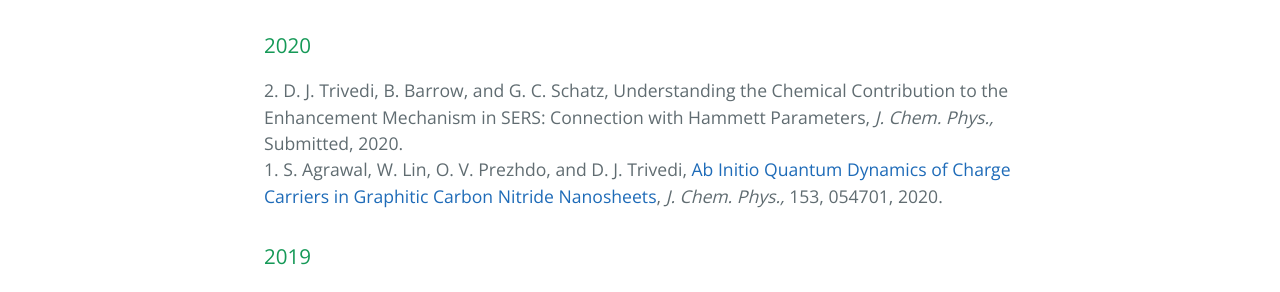
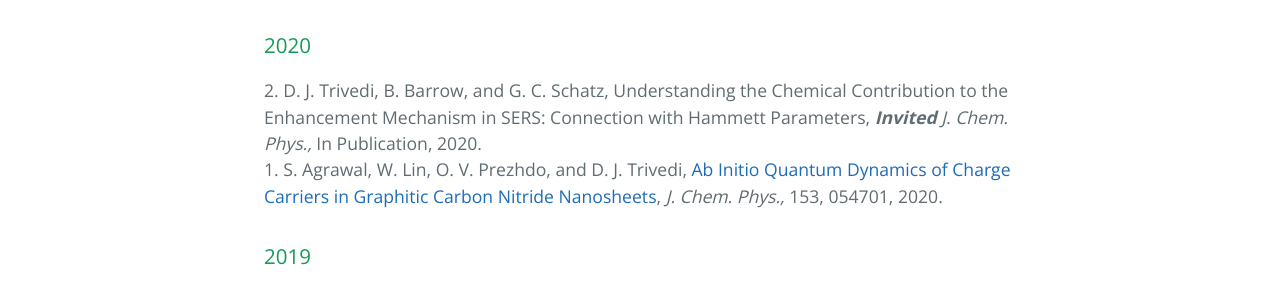
Before and after one commit to dharatrivedi/dharatrivedi.github.io, a Jekyll site: the page built from publication.html, in a window 1280 px wide. Shown: the part 478-770 px from the top of the page. Built offline with Jekyll 4.4.1, drawn with Linux system fonts in a browser that asks for light colours.

Commit message:
Update publication.html

```diff
--- a/publication.html
+++ b/publication.html
@@ -8,7 +8,7 @@
   <ul class="clearfix">
     <h2>Publications at Clarkson University</h2>
     <h3>2020</h3>
-      2. D. J. Trivedi, B. Barrow, and G. C. Schatz, Understanding the Chemical Contribution to the Enhancement Mechanism in SERS: Connection with Hammett Parameters, <i> J. Chem. Phys.,</i> Submitted, 2020.<br />
+      2. D. J. Trivedi, B. Barrow, and G. C. Schatz, Understanding the Chemical Contribution to the Enhancement Mechanism in SERS: Connection with Hammett Parameters, <i> <b> Invited </b> J. Chem. Phys.,</i> In Publication, 2020.<br />
       1. S. Agrawal, W. Lin, O. V. Prezhdo, and D. J. Trivedi, <a href="https://doi.org/10.1063/5.0010628"> Ab Initio Quantum Dynamics of Charge Carriers in Graphitic Carbon Nitride Nanosheets</a>, <i> J. Chem. Phys.,</i> 153, 054701, 2020.
     <h3>2019</h3>
       1. B. Barrow and D. J. Trivedi, <a href="https://doi.org/10.1021/bk-2019-1331.ch005"> Time-Domain Ab Initio Studies of Excited State Dynamics at Nanoscale Interfaces </a> in ACS Symposium Series 1331 <i> Computational Photocatalysis: Modeling of Photophysics and Photochemistry at Interfaces,</i> Chapter 5, pages 101-136, 2019.
```
